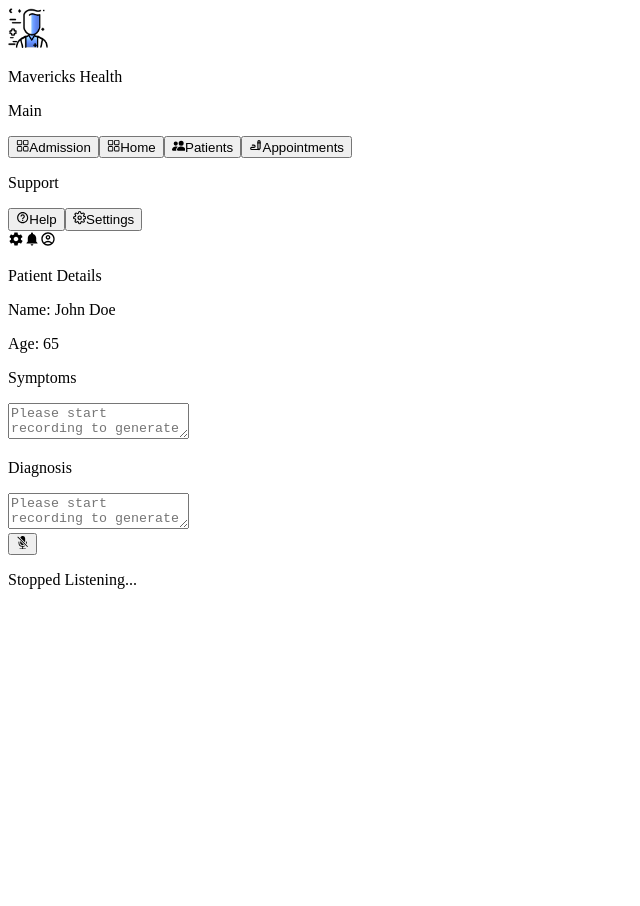
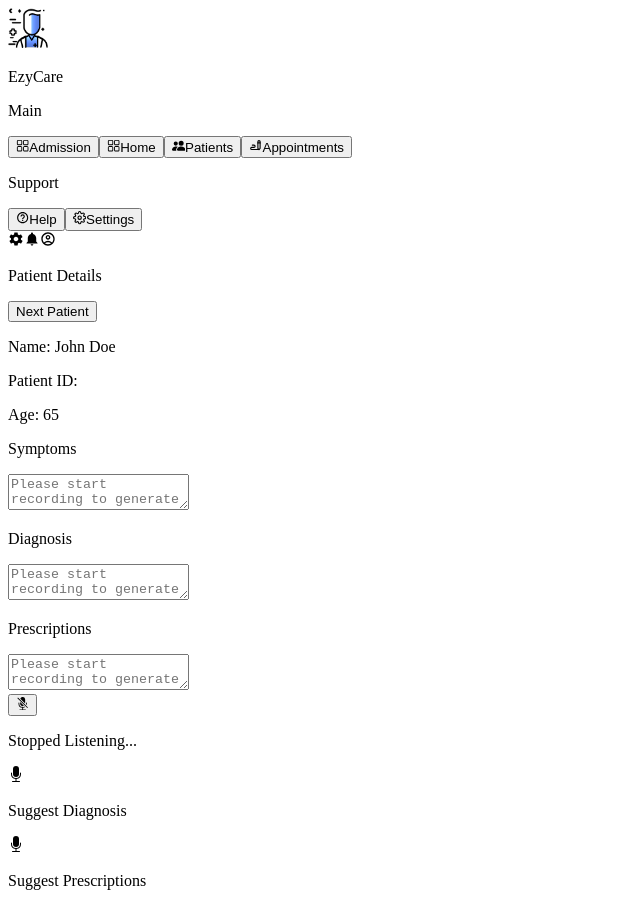
Before and after one commit to aldrinjenson/ezy-care, a Next.js app: page /dashboard in a window 1280 px wide. Shown: the whole page, without its empty margins (0-640 px from the left). Before the commit the page ends 800 px from the top, so only its background shows below. Built offline with nearby package versions, Linux system fonts and the light colour scheme; no server answers.

Commit message:
Set up Scanner

```diff
--- a/package.json
+++ b/package.json
@@ -20,11 +20,13 @@
     "nodemailer": "^6.9.1",
     "openai": "^3.2.1",
     "postcss": "8.4.21",
+    "qr-scanner": "^1.4.2",
     "qrcode": "^1.5.1",
     "react": "18.2.0",
     "react-dom": "18.2.0",
     "react-icons": "^4.8.0",
     "react-toastify": "^9.1.2",
+    "react-zxing": "^1.1.4",
     "tailwindcss": "3.3.1",
     "web3.storage": "^4.5.4"
   }
--- /dev/null
+++ b/src/components/Scanner.js
@@ -0,0 +1,56 @@
+import { useState, useRef, useEffect } from "react";
+import { useZxing } from "react-zxing";
+
+function Scanner({ onClose, setPatientId }) {
+  const [result, setResult] = useState("");
+
+  const { ref } = useZxing({
+    onResult(result) {
+      setResult(result.getText());
+    },
+  });
+
+  return (
+    <div className='fixed z-50 inset-0 bg-black bg-opacity-70 flex justify-center items-center'>
+      <div className='w-96 bg-white p-8 rounded-lg shadow-lg relative'>
+        <div className='h-60 relative'>
+          <video
+            className='border-4 border-dashed border-white rounded-lg w-3/4 h-3/4'
+            ref={ref}
+            muted
+            playsInline
+          />
+          <div className='absolute inset-0 bg-black bg-opacity-50 flex justify-center items-center'>
+            <video
+              className='border-4 border-dashed border-white rounded-lg w-3/4 h-3/4'
+              ref={ref}
+            />
+          </div>
+        </div>
+        <div className='mt-4'>
+          {result ? (
+            <p className='text-gray-600 text-sm text-center'>
+              Patient ID: {result}
+            </p>
+          ) : null}
+        </div>
+        <div className='flex justify-between mt-4'>
+          <button
+            className='px-4 py-2 bg-gray-300 hover:bg-gray-400 rounded-lg'
+            onClick={onClose}
+          >
+            Close
+          </button>
+          <button
+            className='px-4 py-2 bg-blue-500 hover:bg-blue-600 rounded-lg text-white'
+            onClick={() => setPatientId(result)}
+          >
+            Continue
+          </button>
+        </div>
+      </div>
+    </div>
+  );
+}
+
+export default Scanner;
--- a/src/components/Sidebar.js
+++ b/src/components/Sidebar.js
@@ -15,7 +15,7 @@ export default function Sidebar({ tab, setTab }) {
     <div className="w-96 h-full flex flex-col justify-start items-start gap-4 text-2xl">
       <div className="w-full h-[89px] flex justify-center items-center gap-6 border-t border-b border-gray-400">
         <Image src={Logo} alt="Logo" width={40} height={40} />
-        <p>Mavericks Health</p>
+        <p>EzyCare</p>
       </div>
       <div className="w-full h-full flex flex-col border-r border-gray-400">
         <div className="w-full px-4">
--- a/src/pages/dashboard.js
+++ b/src/pages/dashboard.js
@@ -5,7 +5,6 @@ import {
   signInWithEmailAndPassword,
   signOut,
 } from "firebase/auth";
-
 import app, { auth } from "@/configs/firebase";
 import { MdLogout } from "react-icons/md";
 import { FiSettings } from "react-icons/fi";
@@ -16,6 +15,9 @@ const Recorder = dynamic(() => import("@/components/Recorder"), {
   ssr: false,
 });
 import Sidebar from "@/components/Sidebar";
+import { BsMicFill } from "react-icons/bs";
+import { toast } from "react-toastify";
+import Scanner from "@/components/Scanner";
 
 export default function Dashboard() {
   const [symptoms, setSymptoms] = useState("");
@@ -25,6 +27,9 @@ export default function Dashboard() {
 
   const [email, setEmail] = useState("allenshibu@outlook.in");
   const [password, setPassword] = useState("hello123");
+
+  const [patientId, setPatientId] = useState(null);
+  const [shouldShowModal, setShouldShowModal] = useState(false);
 
   const signup = async (e) => {
     e.preventDefault();
@@ -44,12 +49,26 @@ export default function Dashboard() {
   const logout = () => {
     signOut(auth)
       .then(() => {
-        console.log("Signed out successfully");
+        toast("Signed out successfully");
       })
-      .catch((error) => {
-        // An error happened.
-      });
+      .catch((error) => {});
   };
+
+  useEffect(() => {
+    if (patientId) {
+      console.log({patientId});
+      // fetch details from firebase and prefill name, age etc dynamically
+      setShouldShowModal(false);
+    }
+  }, [patientId]);
+
+  if (shouldShowModal) {
+    return (
+      <div>
+        <Scanner setPatientId={setPatientId} />
+      </div>
+    );
+  }
 
   return (
     <div className='h-screen w-full flex flex-row'>
@@ -79,9 +98,13 @@ export default function Dashboard() {
         <div className='w-full flex flex-col gap-4'>
           <div className='h-64 px-8 mx-8 flex flex-col gap-2 bg-slate-100 rounded-xl'>
             <p className='text-2xl'>Patient Details</p>
+            <button onClick={()=>setShouldShowModal(true)}>Next Patient</button>
             <div className='h-full flex flex-col justify-center items-start gap-4 text-3xl'>
               <p>
                 Name: <span className='font-bold'>John Doe</span>
+              </p>
+              <p>
+                Patient ID: <span className='font-bold'>{patientId}</span>
               </p>
               <p>
                 Age: <span className='font-bold'>65</span>
@@ -109,8 +132,29 @@ export default function Dashboard() {
                 placeholder='Please start recording to generate diagnosis'
               ></textarea>
             </div>
+            <div className='h-full w-full flex flex-col justify-center items-center gap-4'>
+              <p className='text-3xl'>Prescriptions</p>
+              <textarea
+                className='h-full w-full'
+                value={diagnosis}
+                onChange={(e) => setDiagnosis(e.target.value)}
+                placeholder='Please start recording to generate diagnosis'
+              ></textarea>
+            </div>
           </div>
-          <Recorder setSymptoms={setSymptoms} />
+          <div className='flex justify-center'>
+            <div style={{ flex: 1 }}>
+              <Recorder setSymptoms={setSymptoms} />
+            </div>
+            <div className='flex' style={{ flex: 1 }}>
+              <BsMicFill className='text-6xl' />
+              <p>Suggest Diagnosis</p>
+            </div>
+            <div style={{ flex: 1 }} className='flex'>
+              <BsMicFill className='text-6xl' />
+              <p>Suggest Prescriptions</p>
+            </div>
+          </div>
         </div>
       </div>
     </div>
```
Also changed, not shown: 1 other file (tests, documents, lock files or other folders).
